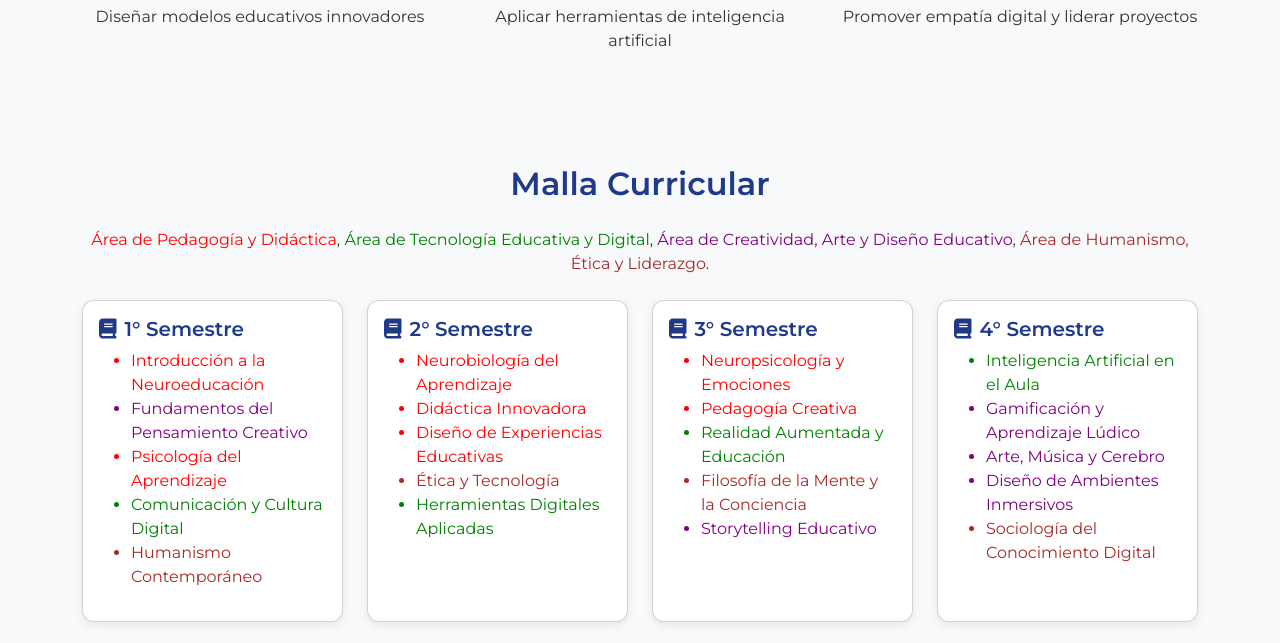
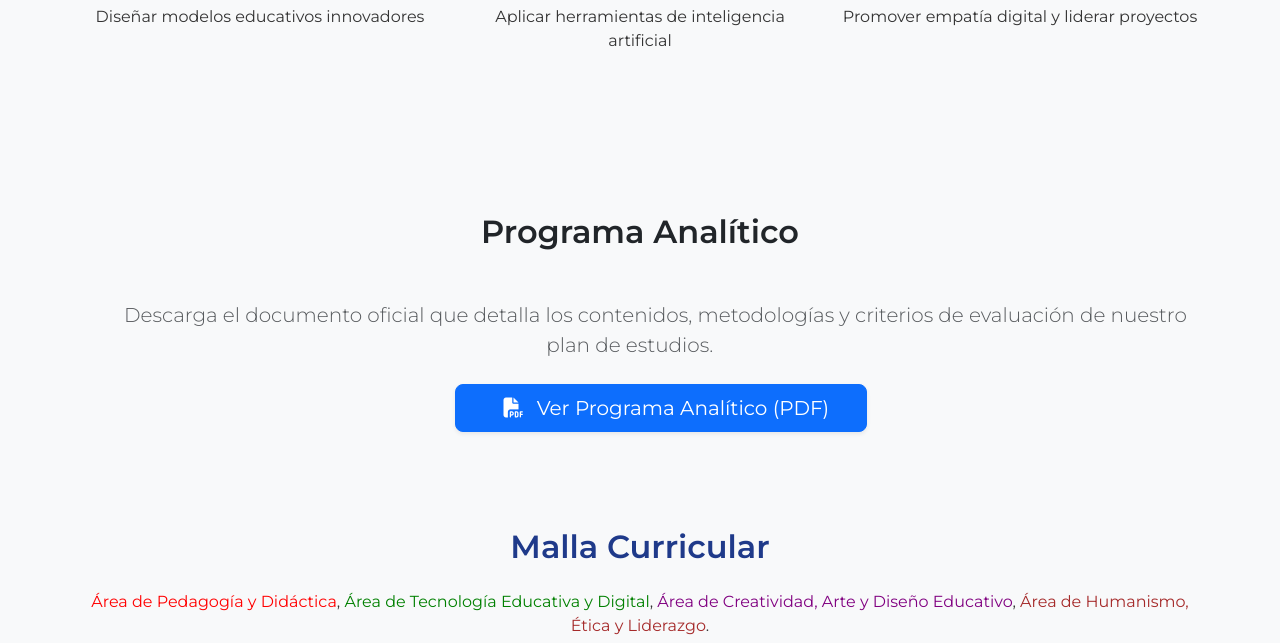
Before and after one commit to martinez199201/Instituto-Lumen-Veritatis, a plain HTML site: page detalle-carrera.html in a window 1280 px wide. Shown: the part 717-1360 px from the top of the page. Drawn offline with nearby package versions, Linux system fonts and the light colour scheme; a web font is replaced by a local one.

Commit message:
Add files via upload

```diff
--- a/detalle-carrera.html
+++ b/detalle-carrera.html
@@ -91,6 +91,21 @@
       </div>
     </div>
   </div>
+</section>
+
+</section>
+
+<section id="programa-analitico" class="py-5 bg-light">
+  <div class="container text-center">
+    <h2 class="text-dark mb-4">Programa Analítico</h2>
+    <p class="lead mb-4 text-muted">
+      Descarga el documento oficial que detalla los contenidos, metodologías y criterios de evaluación de nuestro plan de estudios.
+    </p>
+
+        <a href="pdf/programa-analitico.pdf" target="_blank" class="btn btn-primary btn-lg shadow-sm">
+      <i class="fas fa-file-pdf me-2"></i> Ver Programa Analítico (PDF)
+    </a>
+  </div>
 </section>
 
 
```
Also changed, not shown: 1 other file.
